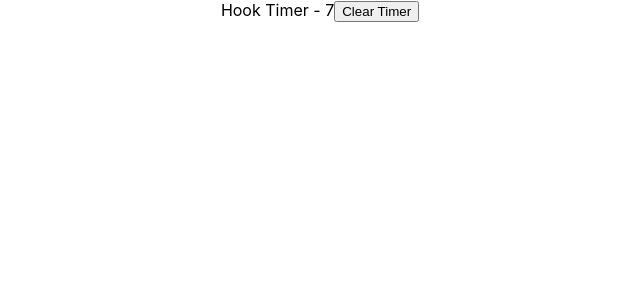
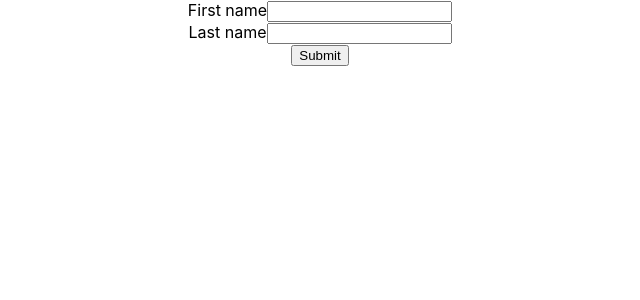
Before and after one commit to recnepspencer/hooks, a React (Create React App) app: page / in a window 1280 px wide. Shown: the top 300 px of the page, without its empty margins (320-960 px from the left). Built offline with nearby package versions, Linux system fonts and the light colour scheme.

Commit message:
Learned about creating custom hooks

```diff
--- a/src/App.js
+++ b/src/App.js
@@ -25,6 +25,11 @@ import Countera from "./Components/Counter";
 import InputFocus from "./Components/InputFocus";
 import ClassTimer from "./Components/ClassTimer";
 import HookTimer from "./Components/HookTimer";
+import DocTitleOne from "./Components/DocTitleOne";
+import DocTitleTwo from "./Components/DocTitleTwo";
+import CustomCounterOne from "./Components/CustomCounterOne";
+import CustomCounterTwo from "./Components/CustomCounterTwo";
+import UserForm from "./Components/UserForm";
 
 // export const CountContext = React.createContext();
 
@@ -50,7 +55,12 @@ function App() {
   return (
     // <CountContext.Provider value={{countState: count, countDispatch: dispatch}}>
       <div className="App">
-        <HookTimer></HookTimer>
+        <UserForm></UserForm>
+        {/* <CustomCounterTwo></CustomCounterTwo>
+        <CustomCounterOne></CustomCounterOne> */}
+        {/* <DocTitleTwo></DocTitleTwo>
+        <DocTitleOne></DocTitleOne> */}
+        {/* <HookTimer></HookTimer> */}
         {/* <ClassTimer></ClassTimer> */}
         {/* <InputFocus></InputFocus> */}
         {/* <Countera></Countera> */}
--- /dev/null
+++ b/src/Components/CustomCounterOne.js
@@ -0,0 +1,16 @@
+import React, {useState} from 'react'
+import useCounter from '../Hooks/useCounter'
+
+function CustomCounterOne() {
+    const [count, increment, decrement, reset] = useCounter(5, 52)
+  return (
+    <div>
+        <h2>Count: {count}</h2>
+        <button onClick={increment}>Increment</button>
+        <button onClick={decrement}>Decrement</button>
+        <button onClick={reset}>Reset</button>
+    </div>
+  )
+}
+
+export default CustomCounterOne
--- /dev/null
+++ b/src/Components/CustomCounterTwo.js
@@ -0,0 +1,16 @@
+import React, {useState} from 'react'
+import useCounter from '../Hooks/useCounter'
+
+function CustomCounterTwo() {
+    const [count, increment, decrement, reset] = useCounter()
+  return (
+    <div>
+        <h2>Count: {count}</h2>
+        <button onClick={increment}>Increment</button>
+        <button onClick={decrement}>Decrement</button>
+        <button onClick={reset}>Reset</button>
+    </div>
+  )
+}
+
+export default CustomCounterTwo
--- /dev/null
+++ b/src/Components/DocTitleOne.js
@@ -0,0 +1,21 @@
+import React, {useEffect, useState} from 'react'
+import useDocumentTitle from '../Hooks/useDocumentTitle'
+
+function DocTitleOne() {
+    const [count, setCount] = useState(0)
+    useDocumentTitle(count)
+
+    return (
+        <div>
+            <button onClick={() => setCount(count + 1)}>Count: {count}</button>
+        </div>
+    )
+
+  return (
+    <div>
+
+    </div>
+  )
+}
+
+export default DocTitleOne
--- /dev/null
+++ b/src/Components/DocTitleTwo.js
@@ -0,0 +1,21 @@
+import React, {useEffect, useState} from 'react'
+import useDocumentTitle from '../Hooks/useDocumentTitle'
+
+function DocTitleTwo() {
+    const [count, setCount] = useState(0)
+    useDocumentTitle(count)
+
+    return (
+        <div>
+            <button onClick={() => setCount(count + 1)}>Count: {count}</button>
+        </div>
+    )
+
+  return (
+    <div>
+
+    </div>
+  )
+}
+
+export default DocTitleTwo
--- /dev/null
+++ b/src/Components/UserForm.js
@@ -0,0 +1,38 @@
+import React, { useState } from "react";
+import useInput from "../Hooks/useInput";
+
+function UserForm() {
+
+  const[firstName, bindFirstName, resetFirstName] = useInput('')
+  const[lastName, bindLastName, resetLastName] = useInput('')
+
+  const submitHandler = e => {
+    e.preventDefault()
+    alert(`Hello ${firstName} ${lastName}`)
+    resetFirstName()
+    resetLastName()
+  }
+  return (
+    <div>
+      <form onSubmit={submitHandler}>
+        <div>
+          <label>First name</label>
+          <input
+            {...bindFirstName}
+            type="text"
+          ></input>
+        </div>
+        <div>
+          <label>Last name</label>
+          <input
+            {...bindLastName}
+            type="text"
+          ></input>
+        </div>
+        <button>Submit</button>
+      </form>
+    </div>
+  );
+}
+
+export default UserForm;
--- /dev/null
+++ b/src/Hooks/useCounter.js
@@ -0,0 +1,17 @@
+import {useState} from 'react'
+
+function useCounter(initialCount = 0, value = 1) {
+    const [count, setCount] = useState(initialCount)
+    const increment = () => {
+        setCount(prevCount => prevCount + value)
+    }
+    const decrement = () => {
+        setCount(prevCount => prevCount - value)
+    }
+    const reset = () => {
+        setCount(initialCount)
+    }
+  return [count, increment, decrement, reset]
+}
+
+export default useCounter
--- /dev/null
+++ b/src/Hooks/useDocumentTitle.js
@@ -0,0 +1,12 @@
+import {useEffect} from 'react'
+
+function useDocumentTitle(count) {
+  useEffect(() => {
+    document.title = `Count ${count}`
+}, [count])
+  return (
+    <div>useDocumentTitle</div>
+  )
+}
+
+export default useDocumentTitle
--- /dev/null
+++ b/src/Hooks/useInput.js
@@ -0,0 +1,17 @@
+import {useState} from 'react'
+
+function useInput(initialValue) {
+    const [value, setValue] = useState(initialValue)
+    const reset = () => {
+        setValue(initialValue)
+    }
+    const bind = {
+        value,
+        onChange: e => {
+            setValue(e.target.value)
+        }
+    }
+  return [value, bind, reset]
+}
+
+export default useInput
```
